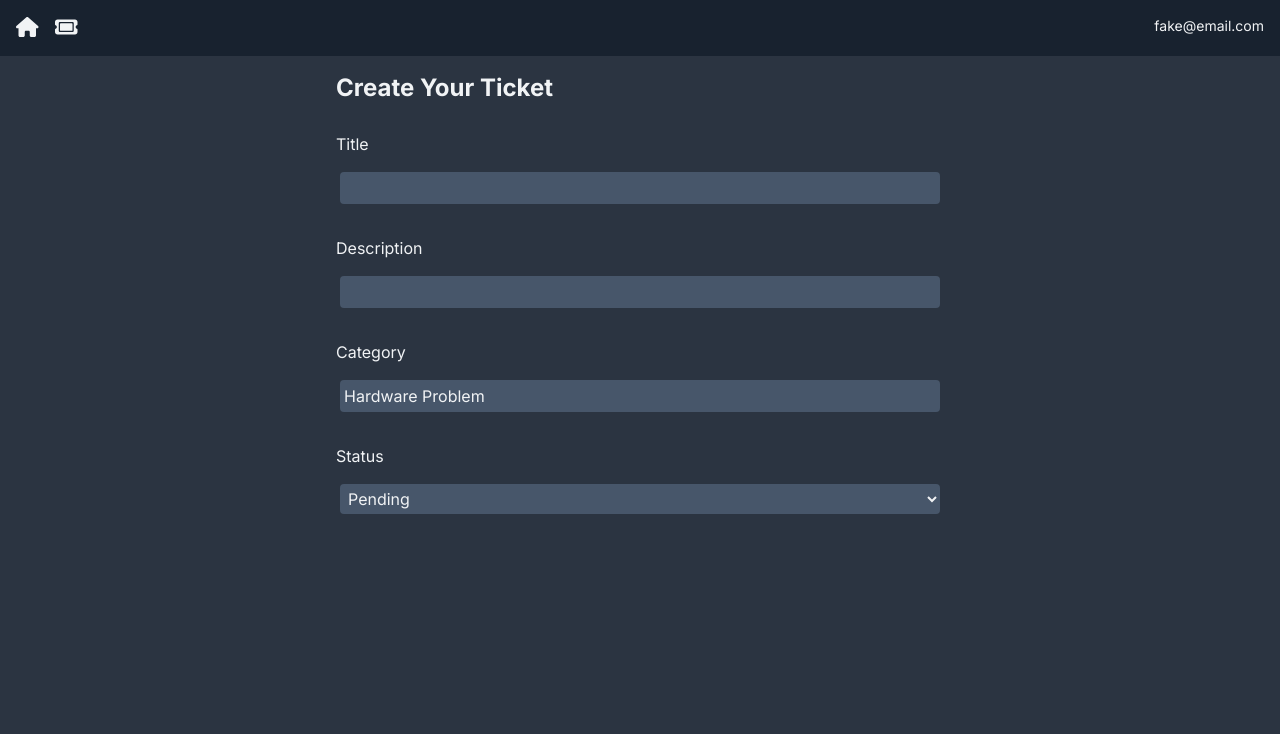
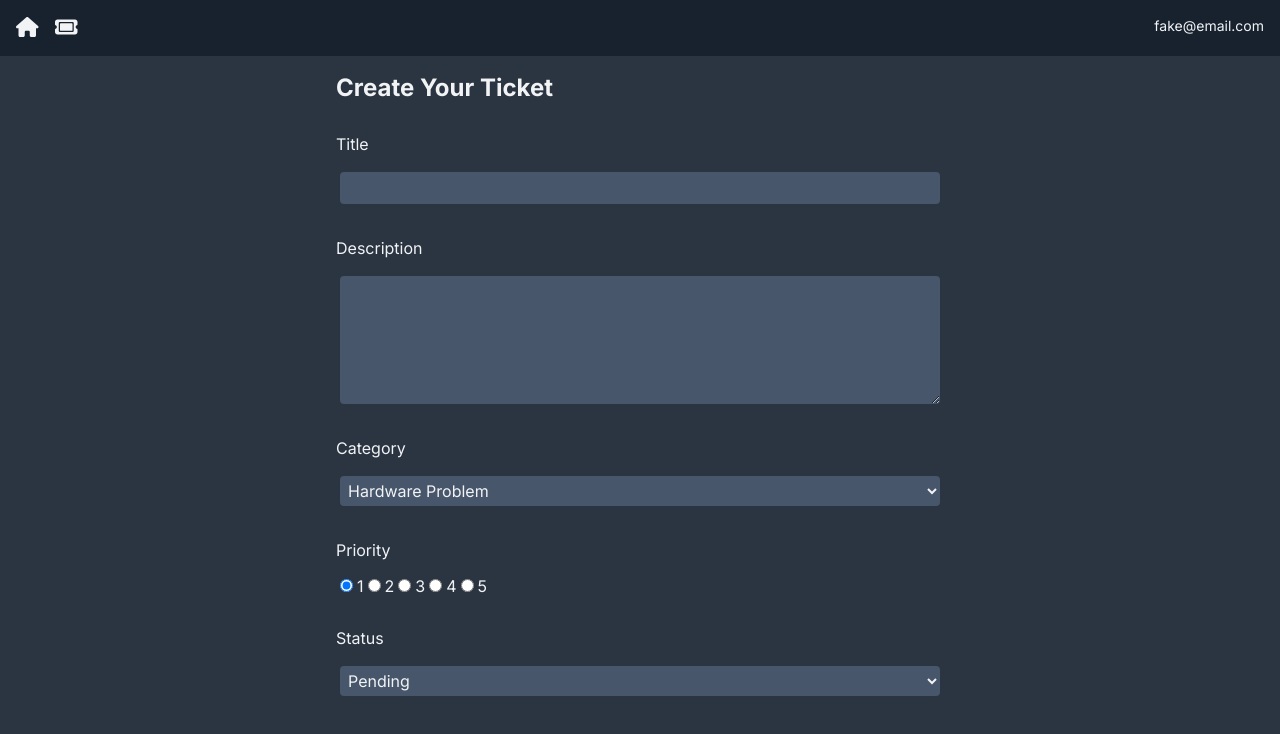
Before and after one commit to senhorgomes/next-mongodb, a Next.js app: page /ticket-page/new in a window 1280 px wide. Shown: the top 734 px of the page. Built offline with nearby package versions, Linux system fonts and the light colour scheme.

Commit message:
Add radio buttons for priority handling

```diff
--- a/app/(components)/TicketForm.jsx
+++ b/app/(components)/TicketForm.jsx
@@ -24,8 +24,10 @@ const TicketForm = () => {
         console.log(formData)
     }
 
-    const handleSubmit = () => {
+    const handleSubmit = (e) => {
         // Submit Data
+        e.prevent.defaultValue()
+
     }
     return (
         <div className="flex justify-center">
@@ -41,23 +43,74 @@ const TicketForm = () => {
                     required={true}
                 />
                 <label>Description</label>
-                <input
+                <textarea
                     id="description"
                     name="description"
                     type="text"
                     value={formData.description}
                     onChange={handleChange}
                     required={true}
+                    rows={5}
                 />
                 <label>Category</label>
-                <input
+                <select
                     id="category"
                     name="category"
-                    type="text"
-                    value={formData.category}
                     onChange={handleChange}
                     required={true}
+                >
+                    <option defaultValue="true" value="Hardware Problem">Hardware Problem</option>
+                    <option value="Software Problem">Software Problem</option>
+                    <option value="Project">Project</option>
+                </select>
+                <label>Priority</label>
+                <div>
+                <input
+                    id="priority-1"
+                    name="priority"
+                    onChange={handleChange}
+                    value={1}
+                    checked={formData.priority == 1}
+                    type="radio"
                 />
+                <label>1</label>
+                <input
+                    id="priority-2"
+                    name="priority"
+                    onChange={handleChange}
+                    value={2}
+                    checked={formData.priority == 2}
+                    type="radio"
+                />
+                <label>2</label>
+                <input
+                    id="priority-3"
+                    name="priority"
+                    onChange={handleChange}
+                    value={3}
+                    checked={formData.priority == 3}
+                    type="radio"
+                />
+                <label>3</label>
+                <input
+                    id="priority-4"
+                    name="priority"
+                    onChange={handleChange}
+                    value={4}
+                    checked={formData.priority == 4}
+                    type="radio"
+                />
+                <label>4</label>
+                <input
+                    id="priority-5"
+                    name="priority"
+                    onChange={handleChange}
+                    value={5}
+                    checked={formData.priority == 5}
+                    type="radio"
+                />
+                <label>5</label>
+                </div>
                 <label>Status</label>
                 <select
                     id="status"
@@ -68,7 +121,7 @@ const TicketForm = () => {
                     <option defaultValue="true" value="Pending">Pending</option>
                     <option value="Started">Started</option>
                     <option value="Completed">Completed</option>
-                    </select>
+                </select>
             </form>
 
         </div>
```
